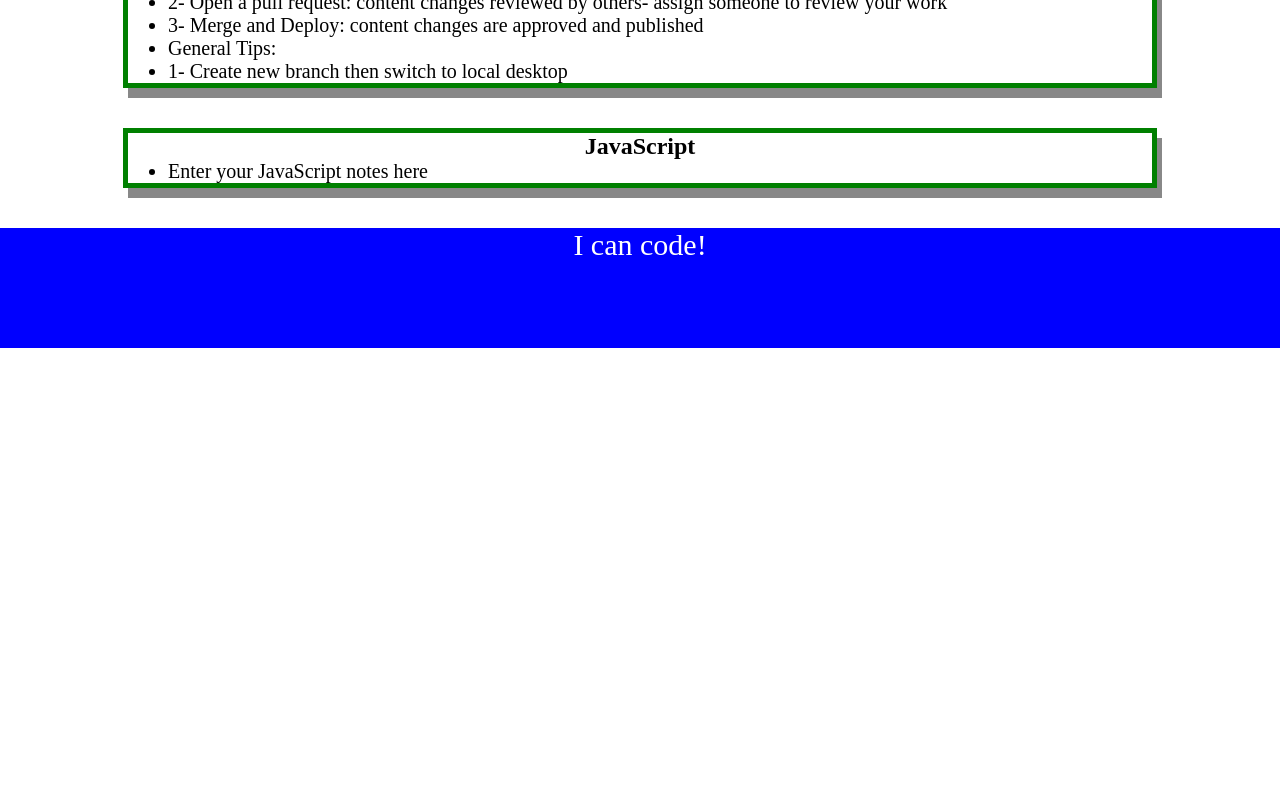
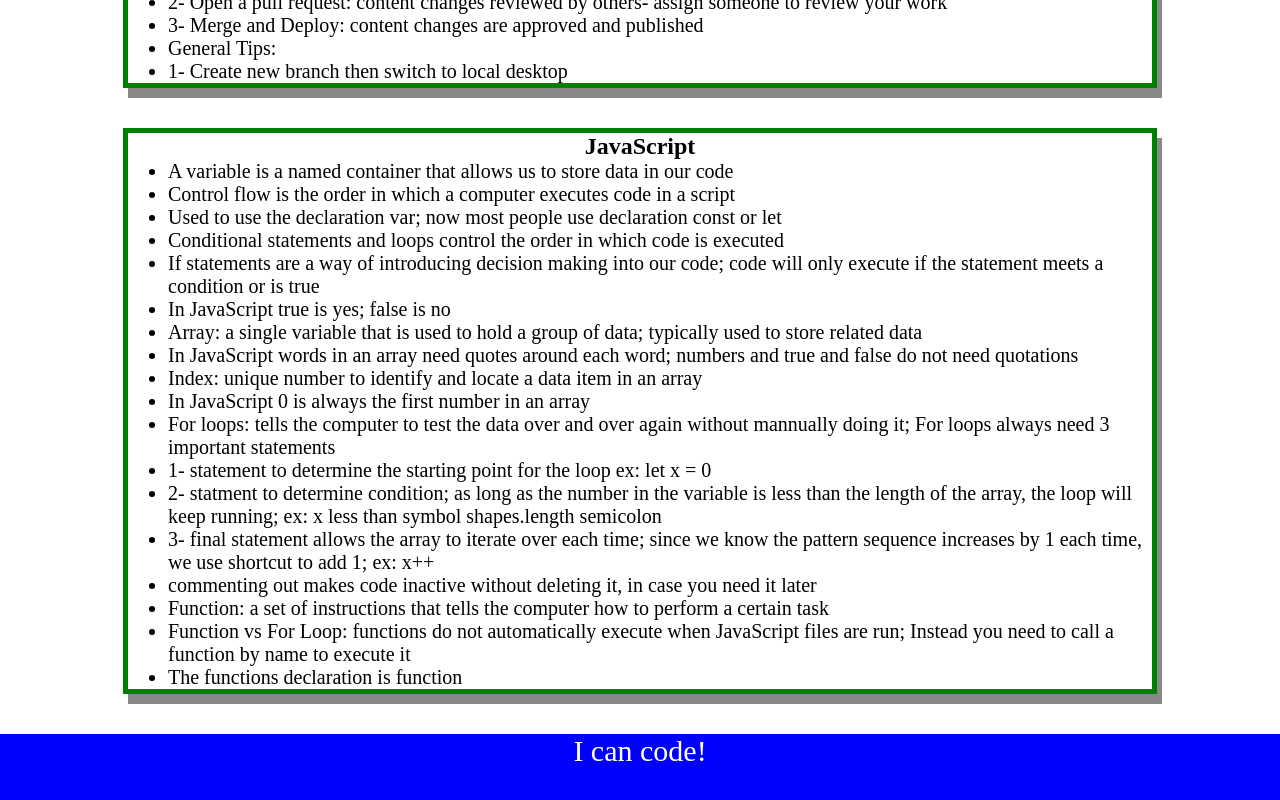
Before and after one commit to LDegraz/prework-study-guide, a plain HTML site: page prework-study-guide/index.html in a window 1280 px wide. Shown: the part 1551-2351 px from the top of the page. Before the commit the page ends 1899 px from the top, so only its background shows below. Drawn offline with Linux system fonts and the light colour scheme.

Commit message:
added JS notes and functions code to project

```diff
--- a/prework-study-guide/assets/script.js
+++ b/prework-study-guide/assets/script.js
@@ -1,19 +1,27 @@
 const topics = ['HTML', 'CSS', 'Git', 'JavaScript'];
+const randomTopic = topics[Math.floor(Math.random() * topics.length)];
 
-for(let x = 0; x < topics.length; x++) {
+function listTopics() {
+    for (let x = 0; x < topics.length; x++) {
         console.log(topics[x]);
     }
+}
 
-/*
-if (topic === 'HTML') {
+function selectTopic() {
+    if (randomTopic === 'HTML') {
         console.log("Let's study HTML!");
-} else if (topic === 'CSS') {
+    } else if (randomTopic === 'CSS') {
         console.log("Let's study CSS!");
-} else if (topic === 'Git') {
+    } else if (randomTopic === 'Git') {
         console.log("Let's study Git!");
-} else if (topic === 'JavaScript') {
+    } else if (randomTopic === 'JavaScript') {
         console.log("Let's study JavaScript!");
     } else {
         console.log('Please try again!');
     }
-    */
+}
+
+console.log('Here are the topics we learned through Prework:');
+listTopics()
+console.log('Which topic should we study first?');
+selectTopic()
--- a/prework-study-guide/index.html
+++ b/prework-study-guide/index.html
@@ -84,7 +84,24 @@
     <section class="card" id="javascript-section">
       <h2>JavaScript</h2>
       <ul>
-        <li>Enter your JavaScript notes here</li>
+        <li>A variable is a named container that allows us to store data in our code</li>
+        <li>Control flow is the order in which a computer executes code in a script</li>
+        <li>Used to use the declaration var; now most people use declaration const or let</li>
+        <li>Conditional statements and loops control the order in which code is executed</li>
+        <li>If statements are a way of introducing decision making into our code; code will only execute if the statement meets a condition or is true</li>
+        <li>In JavaScript true is yes; false is no</li>
+        <li>Array: a single variable that is used to hold a group of data; typically used to store related data</li>
+        <li>In JavaScript words in an array need quotes around each word; numbers and true and false do not need quotations</li>
+        <li>Index: unique number to identify and locate a data item in an array</li>
+        <li>In JavaScript 0 is always the first number in an array</li>
+        <li>For loops: tells the computer to test the data over and over again without mannually doing it; For loops always need 3 important statements</li>
+        <li>1- statement to determine the starting point for the loop ex: let x = 0</li>
+        <li>2- statment to determine condition; as long as the number in the variable is less than the length of the array, the loop will keep running; ex: x less than symbol shapes.length semicolon</li>
+        <li>3- final statement allows the array to iterate over each time; since we know the pattern sequence increases by 1 each time, we use shortcut to add 1; ex: x++</li>
+        <li>commenting out makes code inactive without deleting it, in case you need it later</li>
+        <li>Function: a set of instructions that tells the computer how to perform a certain task</li>
+        <li>Function vs For Loop: functions do not automatically execute when JavaScript files are run; Instead you need to call a function by name to execute it</li>
+        <li>The functions declaration is function</li>
       </ul>
     </section>
     </main>
```
Lines whose indentation alone changed are shown as unchanged.
